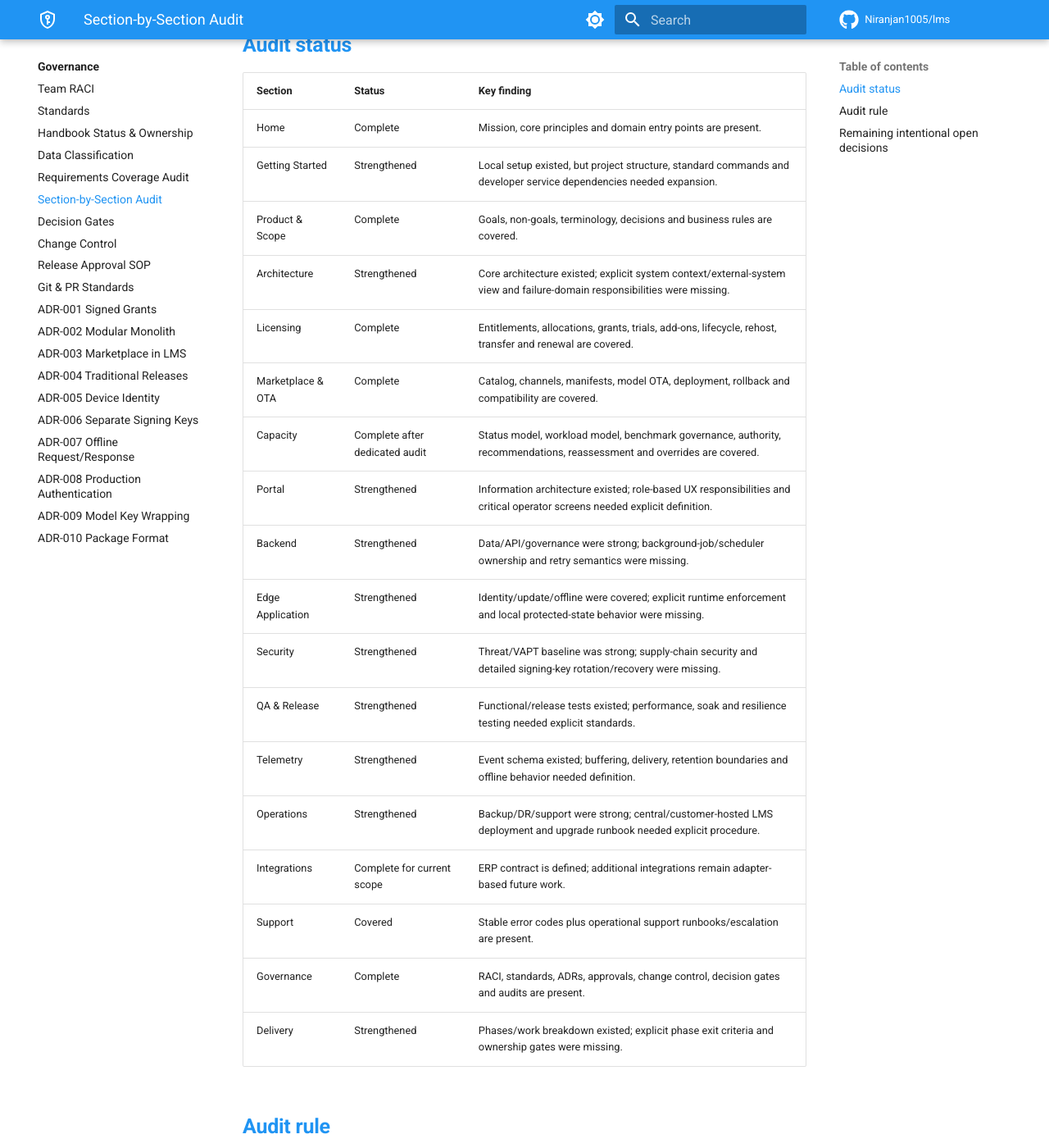
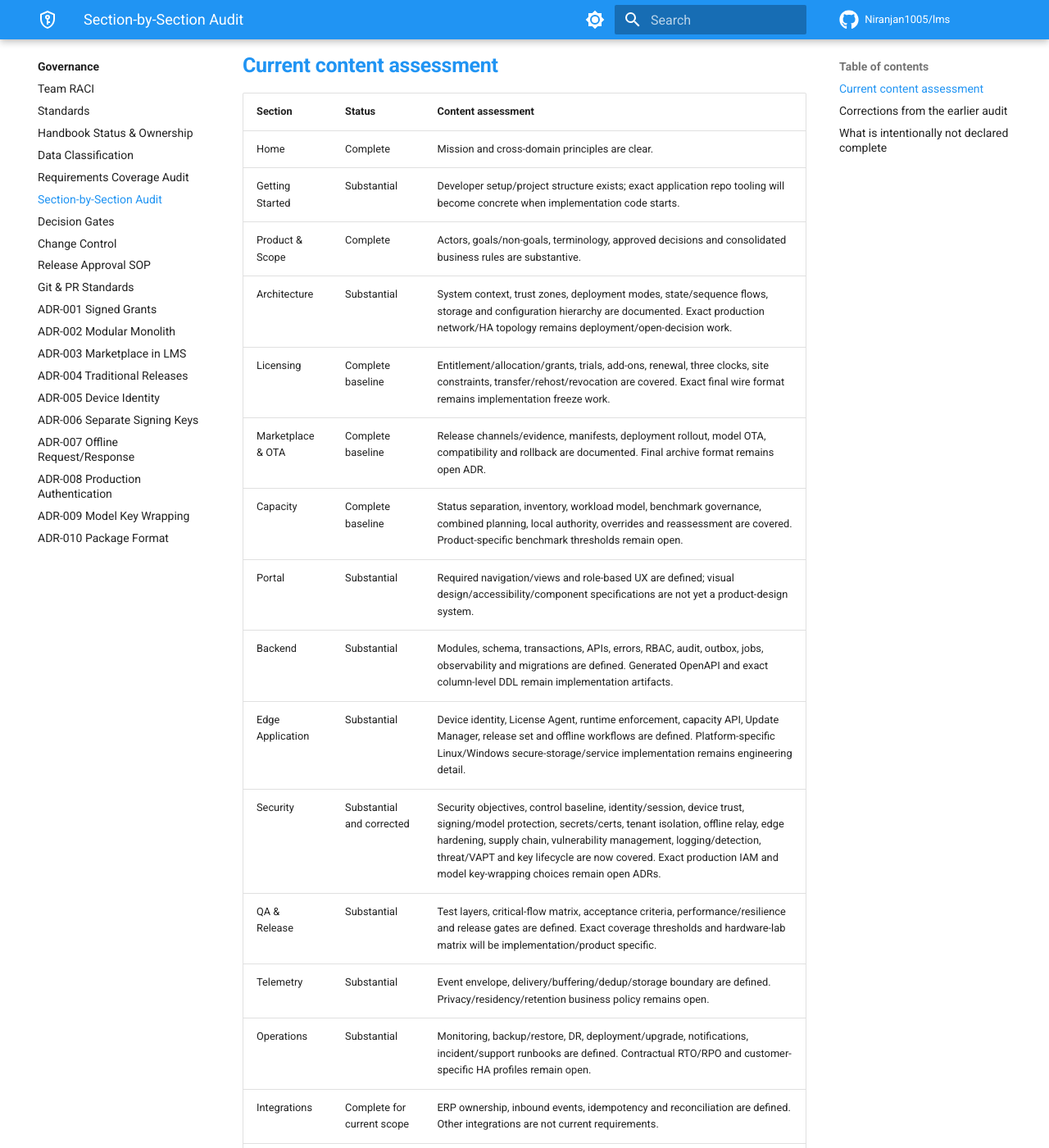
Before and after one commit to Niranjan1005/lms, an MkDocs documentation site: the page built from docs/governance/section-by-section-audit.md, in a window 1280 px wide and 1400 px high, scrolled down 282 px. Shown: the whole window at 82% size. Built offline with MkDocs 1.6.1 and Material for MkDocs 9.7.7, drawn with Linux system fonts in a browser that asks for light colours; comment, search, counter and statistics services are not loaded; some of the changed text lies outside the part shown.

Commit message:
docs: correct section audit based on content depth

```diff
--- a/docs/governance/section-by-section-audit.md
+++ b/docs/governance/section-by-section-audit.md
@@ -1,34 +1,44 @@
-# Section-by-Section Handbook Audit
+# Section-by-Section Content Audit
 
-This audit reviews every top-level handbook section for completeness against the agreed LMS architecture and Tier-1 engineering expectations.
+This audit is based on reading the actual handbook content, not counting files or headings. A section is marked **Complete** only when its core business rules, implementation contract, security/error behavior, tests and operations are materially documented or explicitly linked.
 
-## Audit status
+## Current content assessment
 
-| Section | Status | Key finding |
+| Section | Status | Content assessment |
 |---|---|---|
-| Home | Complete | Mission, core principles and domain entry points are present. |
-| Getting Started | Strengthened | Local setup existed, but project structure, standard commands and developer service dependencies needed expansion. |
-| Product & Scope | Complete | Goals, non-goals, terminology, decisions and business rules are covered. |
-| Architecture | Strengthened | Core architecture existed; explicit system context/external-system view and failure-domain responsibilities were missing. |
-| Licensing | Complete | Entitlements, allocations, grants, trials, add-ons, lifecycle, rehost, transfer and renewal are covered. |
-| Marketplace & OTA | Complete | Catalog, channels, manifests, model OTA, deployment, rollback and compatibility are covered. |
-| Capacity | Complete after dedicated audit | Status model, workload model, benchmark governance, authority, recommendations, reassessment and overrides are covered. |
-| Portal | Strengthened | Information architecture existed; role-based UX responsibilities and critical operator screens needed explicit definition. |
-| Backend | Strengthened | Data/API/governance were strong; background-job/scheduler ownership and retry semantics were missing. |
-| Edge Application | Strengthened | Identity/update/offline were covered; explicit runtime enforcement and local protected-state behavior were missing. |
-| Security | Strengthened | Threat/VAPT baseline was strong; supply-chain security and detailed signing-key rotation/recovery were missing. |
-| QA & Release | Strengthened | Functional/release tests existed; performance, soak and resilience testing needed explicit standards. |
-| Telemetry | Strengthened | Event schema existed; buffering, delivery, retention boundaries and offline behavior needed definition. |
-| Operations | Strengthened | Backup/DR/support were strong; central/customer-hosted LMS deployment and upgrade runbook needed explicit procedure. |
-| Integrations | Complete for current scope | ERP contract is defined; additional integrations remain adapter-based future work. |
-| Support | Covered | Stable error codes plus operational support runbooks/escalation are present. |
-| Governance | Complete | RACI, standards, ADRs, approvals, change control, decision gates and audits are present. |
-| Delivery | Strengthened | Phases/work breakdown existed; explicit phase exit criteria and ownership gates were missing. |
+| Home | Complete | Mission and cross-domain principles are clear. |
+| Getting Started | Substantial | Developer setup/project structure exists; exact application repo tooling will become concrete when implementation code starts. |
+| Product & Scope | Complete | Actors, goals/non-goals, terminology, approved decisions and consolidated business rules are substantive. |
+| Architecture | Substantial | System context, trust zones, deployment modes, state/sequence flows, storage and configuration hierarchy are documented. Exact production network/HA topology remains deployment/open-decision work. |
+| Licensing | Complete baseline | Entitlement/allocation/grants, trials, add-ons, renewal, three clocks, site constraints, transfer/rehost/revocation are covered. Exact final wire format remains implementation freeze work. |
+| Marketplace & OTA | Complete baseline | Release channels/evidence, manifests, deployment rollout, model OTA, compatibility and rollback are documented. Final archive format remains open ADR. |
+| Capacity | Complete baseline | Status separation, inventory, workload model, benchmark governance, combined planning, local authority, overrides and reassessment are covered. Product-specific benchmark thresholds remain open. |
+| Portal | Substantial | Required navigation/views and role-based UX are defined; visual design/accessibility/component specifications are not yet a product-design system. |
+| Backend | Substantial | Modules, schema, transactions, APIs, errors, RBAC, audit, outbox, jobs, observability and migrations are defined. Generated OpenAPI and exact column-level DDL remain implementation artifacts. |
+| Edge Application | Substantial | Device identity, License Agent, runtime enforcement, capacity API, Update Manager, release set and offline workflows are defined. Platform-specific Linux/Windows secure-storage/service implementation remains engineering detail. |
+| Security | Substantial and corrected | Security objectives, control baseline, identity/session, device trust, signing/model protection, secrets/certs, tenant isolation, offline relay, edge hardening, supply chain, vulnerability management, logging/detection, threat/VAPT and key lifecycle are now covered. Exact production IAM and model key-wrapping choices remain open ADRs. |
+| QA & Release | Substantial | Test layers, critical-flow matrix, acceptance criteria, performance/resilience and release gates are defined. Exact coverage thresholds and hardware-lab matrix will be implementation/product specific. |
+| Telemetry | Substantial | Event envelope, delivery/buffering/dedup/storage boundary are defined. Privacy/residency/retention business policy remains open. |
+| Operations | Substantial | Monitoring, backup/restore, DR, deployment/upgrade, notifications, incident/support runbooks are defined. Contractual RTO/RPO and customer-specific HA profiles remain open. |
+| Integrations | Complete for current scope | ERP ownership, inbound events, idempotency and reconciliation are defined. Other integrations are not current requirements. |
+| Support | Substantial | Stable error codes, escalation model and operational runbooks exist. Final code catalogue expands during implementation. |
+| Governance | Complete baseline | RACI, controls, decision gates, change/release governance, audits and ADR process are defined. |
+| Delivery | Substantial | phases, WBS, readiness and exits are defined. Sprint estimates/team capacity are execution planning, not architecture handbook content. |
 
-## Audit rule
+## Corrections from the earlier audit
 
-A section is only marked Complete when its business rules, implementation responsibilities, security/error behavior, tests and operational lifecycle are either documented in that section or explicitly linked to another authoritative section.
+The earlier audit overstated completion in several areas. In particular, Security, Backend, Edge, QA, Operations, Telemetry and Architecture had pages whose titles existed but whose content was too thin. This audit intentionally distinguishes **Complete baseline**, **Substantial**, and unresolved implementation/open-decision work instead of equating a file's existence with coverage.
 
-## Remaining intentional open decisions
+## What is intentionally not declared complete
 
-Open decisions remain production IAM/SSO, exact model key-wrapping implementation, final package archive format, telemetry privacy/residency policy, enterprise RTO/RPO, final frozen API schemas, benchmark thresholds and historical-version support window.
+1. production OIDC/SSO/MFA provider/profile
+2. exact model encryption key hierarchy/wrapping/local secure storage
+3. final release archive/package execution format
+4. product-specific benchmark/headroom thresholds and hardware matrix
+5. telemetry privacy/residency/retention commercial policy
+6. enterprise HA topology and contractual RTO/RPO
+7. generated OpenAPI and final physical DDL/index tuning
+8. final UI visual/accessibility design system
+9. product/version support lifetime policy
+
+These are explicit decisions or implementation artifacts; they must not be hidden by calling the handbook 'fully complete'.
```
